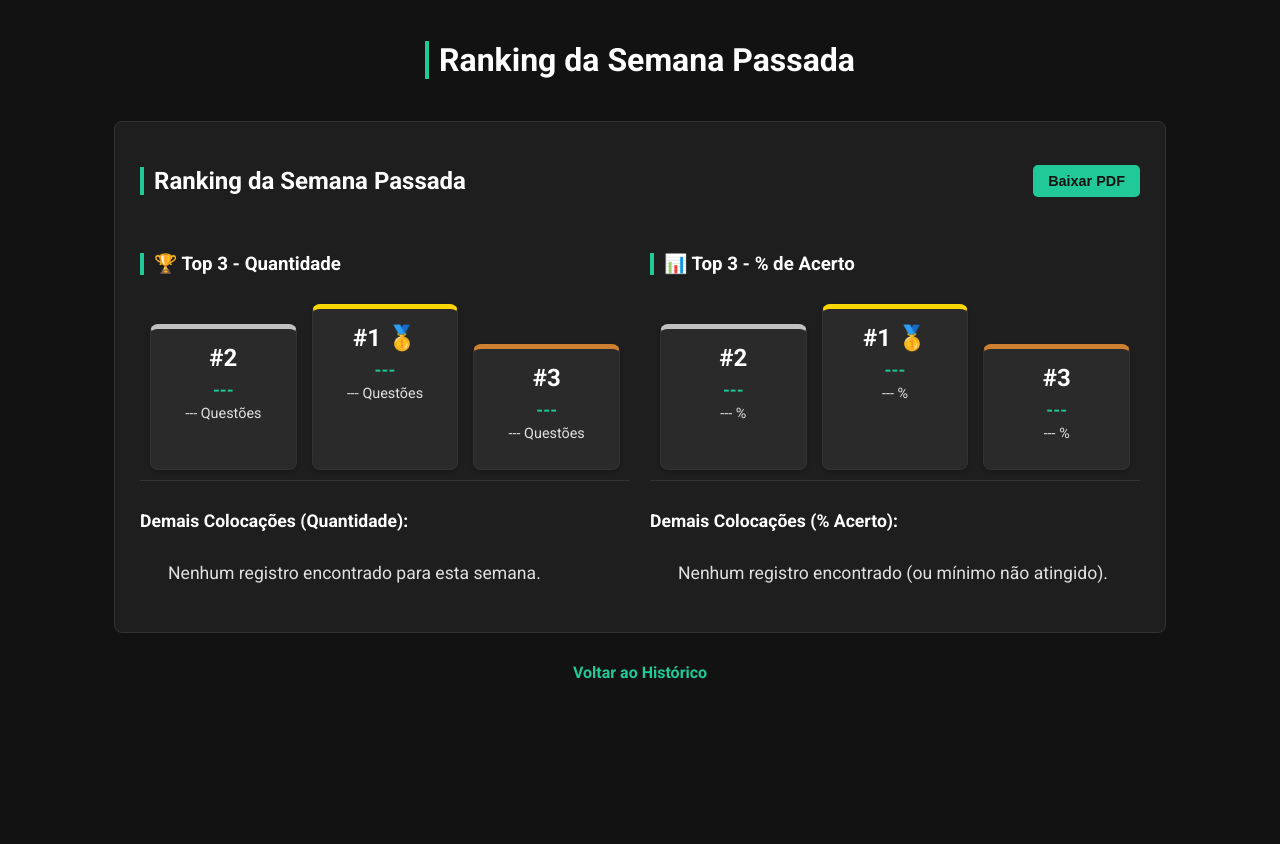
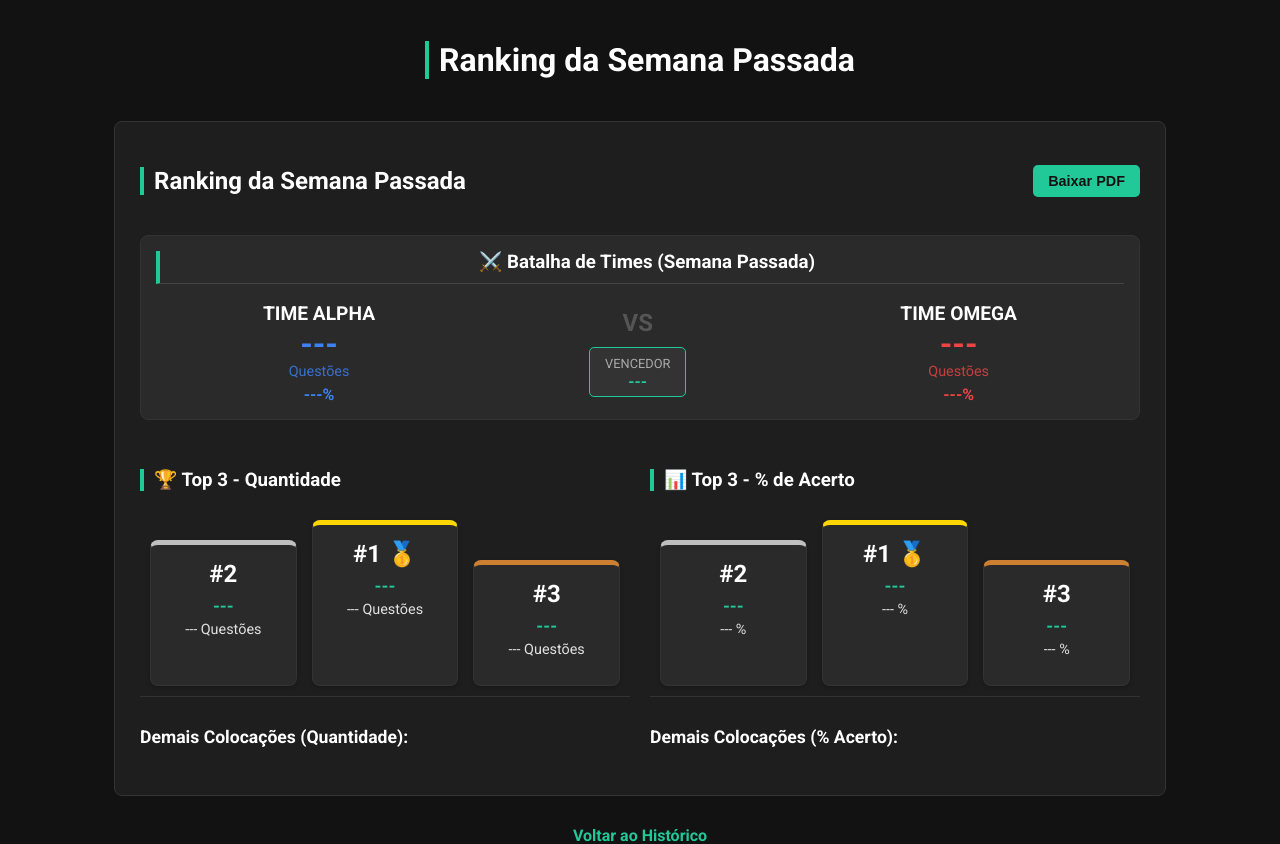
Before and after one commit to jvsouza01/mentoria-odisseia, a Flask app: page /ranking-semana-passada in a window 1280 px wide. Shown: the top 844 px of the page. Before the commit the page ends 679 px from the top, so only its background shows below. Run offline with Flask 3, Linux system fonts and the light colour scheme; data that the repository does not hold is empty; some libraries are stand-ins or nearby versions.

Commit message:
Atualização relatório semanal

```diff
--- a/app.py
+++ b/app.py
@@ -343,24 +343,51 @@ def get_rankings_gerais():
 
 @app.route('/api/rankings/semana-passada', methods=['GET'])
 def get_rankings_semana_passada():
-    start_of_current_week = get_start_of_week()
-    end_of_last_week = start_of_current_week - timedelta(seconds=1)
-    start_of_last_week = start_of_current_week - timedelta(days=7)
+    # 1. Definição das datas
+    hoje = hora_brasil()
+    dias_para_inicio_semana = hoje.weekday()
+    inicio_esta_semana = hoje - timedelta(days=dias_para_inicio_semana)
+    inicio_esta_semana = inicio_esta_semana.replace(hour=0, minute=0, second=0, microsecond=0)
+
+    fim_semana_passada = inicio_esta_semana - timedelta(seconds=1)
+    inicio_semana_passada = inicio_esta_semana - timedelta(days=7)
 
     conn = db.session.connection()
-    params = {'start': start_of_last_week, 'end': end_of_last_week}
+    params = {'start': inicio_semana_passada, 'end': fim_semana_passada}
 
-    # 1. Ranking de Quantidade (SEM LIMITE - Mostra todos)
+    # 2. Rankings Individuais
     query_qtd = text('SELECT a.nome, SUM(r.quantidade_questoes) as total FROM registros_questoes r JOIN alunos a ON a.id = r.aluno_id WHERE r.data_registro BETWEEN :start AND :end GROUP BY a.nome ORDER BY total DESC')
     ranking_quantidade = conn.execute(query_qtd, params).mappings().all()
 
-    # 2. Ranking de Percentual (SEM LIMITE)
     query_perc = text('SELECT a.nome, (SUM(r.acertos) * 100.0 / SUM(r.quantidade_questoes)) as percentual FROM registros_questoes r JOIN alunos a ON a.id = r.aluno_id WHERE r.data_registro BETWEEN :start AND :end GROUP BY a.nome HAVING SUM(r.quantidade_questoes) > 20 ORDER BY percentual DESC')
     ranking_percentual = conn.execute(query_perc, params).mappings().all()
 
+    #Cálculo da Batalha de Times (Nesse período)
+    def calcular_time(nome_time):
+        sql = text("""
+            SELECT SUM(r.quantidade_questoes) as total_q, SUM(r.acertos) as total_a
+            FROM registros_questoes r
+            JOIN alunos a ON a.id = r.aluno_id
+            WHERE a.time = :time AND r.data_registro BETWEEN :start AND :end
+        """)
+        res = conn.execute(sql, {'time': nome_time, 'start': inicio_semana_passada, 'end': fim_semana_passada}).first()
+        total_q = res.total_q if res and res.total_q else 0
+        total_a = res.total_a if res and res.total_a else 0
+        precisao = (total_a / total_q * 100) if total_q > 0 else 0
+        return {'questoes': total_q, 'precisao': round(precisao, 2)}
+
+    alpha = calcular_time('Alpha')
+    omega = calcular_time('Omega')
+
+    # Define vencedor baseado em quantidade
+    vencedor = "EMPATE"
+    if alpha['questoes'] > omega['questoes']: vencedor = "ALPHA 🔵"
+    elif omega['questoes'] > alpha['questoes']: vencedor = "OMEGA 🔴"
+
     return jsonify({
         'quantidade': [dict(row) for row in ranking_quantidade],
-        'percentual': [dict(row) for row in ranking_percentual]
+        'percentual': [dict(row) for row in ranking_percentual],
+        'batalha': {'Alpha': alpha, 'Omega': omega, 'vencedor': vencedor}
     })
 # --- ROTAS DE GERENCIAMENTO DE SIMULADOS ---
 @app.route('/gerenciar-simulados')
--- a/static/ranking_semana_passada.js
+++ b/static/ranking_semana_passada.js
@@ -1,131 +1,116 @@
-// Garante que as bibliotecas jsPDF e html2canvas estejam carregadas
-const { jsPDF } = window.jspdf;
-// html2canvas é adicionado globalmente
+document.addEventListener('DOMContentLoaded', async () => {
 
-document.addEventListener('DOMContentLoaded', () => {
-    // IDs para as Listas (Demais Colocações)
-    const rankingQtdPassadaLista = document.getElementById('ranking-quantidade-passada-lista');
-    const rankingPercPassadaLista = document.getElementById('ranking-percentual-passada-lista');
-
-    // Seletores para o botão de PDF e o card completo
-    const btnPdfSemanaPassada = document.getElementById('btn-pdf-semana-passada');
-    const cardParaImprimir = document.getElementById('card-semana-passada');
-
-    // Função para buscar o ranking da SEMANA PASSADA e preencher o HTML
-    async function carregarRankingSemanaPassada() {
+    // Função para carregar os dados
+    async function carregarRanking() {
         try {
             const response = await fetch('/api/rankings/semana-passada');
-            if (!response.ok) {
-                 throw new Error(`HTTP error! status: ${response.status}`);
-            }
-            const rankings = await response.json();
+            const data = await response.json();
 
-            // --- Lógica para Ranking de Quantidade ---
-            // Limpa o pódio de Quantidade (Define valores padrão)
-            ['1', '2', '3'].forEach(rank => {
-                const nameEl = document.getElementById(`podium-qtd-passada-${rank}-name`);
-                const scoreEl = document.getElementById(`podium-qtd-passada-${rank}-score`);
-                if (nameEl) nameEl.textContent = '---';
-                if (scoreEl) scoreEl.textContent = '--- Questões';
-            });
-            rankingQtdPassadaLista.innerHTML = ''; // Limpa a lista de demais colocações
+            // --- 1. Preencher Batalha de Times ---
+            if (data.batalha) {
+                document.getElementById('bat-alpha-qtd').innerText = data.batalha.Alpha.questoes;
+                document.getElementById('bat-alpha-perc').innerText = data.batalha.Alpha.precisao + '%';
 
-            if (rankings.quantidade && rankings.quantidade.length > 0) {
-                const top3Qtd = rankings.quantidade.slice(0, 3);
-                const restoQtd = rankings.quantidade.slice(3);
+                document.getElementById('bat-omega-qtd').innerText = data.batalha.Omega.questoes;
+                document.getElementById('bat-omega-perc').innerText = data.batalha.Omega.precisao + '%';
 
-                // Preenche o pódio de Quantidade
-                top3Qtd.forEach((item, index) => {
-                    const rank = index + 1;
-                    const nameEl = document.getElementById(`podium-qtd-passada-${rank}-name`);
-                    const scoreEl = document.getElementById(`podium-qtd-passada-${rank}-score`);
-                    if (nameEl) nameEl.textContent = item.nome;
-                    if (scoreEl) scoreEl.textContent = `${item.total} Questões`;
-                });
-
-                // Preenche a lista do restante (4º em diante)
-                if (restoQtd.length > 0) {
-                    restoQtd.forEach((item, index) => {
-                        const li = document.createElement('li');
-                        li.textContent = `${index + 4}. ${item.nome} - ${item.total} questões`;
-                        rankingQtdPassadaLista.appendChild(li);
-                    });
-                }
-            } else {
-                rankingQtdPassadaLista.innerHTML = '<li>Nenhum registro encontrado para esta semana.</li>';
+                document.getElementById('bat-vencedor').innerText = data.batalha.vencedor;
             }
 
-            // --- Lógica para Ranking de Percentual ---
-            // Limpa o pódio de Percentual
-            ['1', '2', '3'].forEach(rank => {
-                const nameEl = document.getElementById(`podium-perc-passada-${rank}-name`);
-                const scoreEl = document.getElementById(`podium-perc-passada-${rank}-score`);
-                if (nameEl) nameEl.textContent = '---';
-                if (scoreEl) scoreEl.textContent = '--- %';
-            });
-            rankingPercPassadaLista.innerHTML = ''; // Limpa a lista
+            // --- 2. Preencher Pódios Individuais ---
+            preencherPodio('qtd-passada', data.quantidade, 'Questões', 'total');
+            preencherPodio('perc-passada', data.percentual, '%', 'percentual');
 
-            if (rankings.percentual && rankings.percentual.length > 0) {
-                const top3Perc = rankings.percentual.slice(0, 3);
-                const restoPerc = rankings.percentual.slice(3);
-
-                // Preenche o pódio de Percentual
-                top3Perc.forEach((item, index) => {
-                    const rank = index + 1;
-                    const nameEl = document.getElementById(`podium-perc-passada-${rank}-name`);
-                    const scoreEl = document.getElementById(`podium-perc-passada-${rank}-score`);
-                    if (nameEl) nameEl.textContent = item.nome;
-                    if (scoreEl) scoreEl.textContent = `${parseFloat(item.percentual).toFixed(2)}%`;
-                });
-
-                // Preenche a lista do restante (4º em diante)
-                if (restoPerc.length > 0) {
-                    restoPerc.forEach((item, index) => {
-                        const li = document.createElement('li');
-                        li.textContent = `${index + 4}. ${item.nome} - ${parseFloat(item.percentual).toFixed(2)}%`;
-                        rankingPercPassadaLista.appendChild(li);
-                    });
-                }
-            } else {
-                rankingPercPassadaLista.innerHTML = '<li>Nenhum registro encontrado (ou mínimo não atingido).</li>';
-            }
+            // --- 3. Preencher Listas (Demais colocados) ---
+            preencherLista('ranking-quantidade-passada-lista', data.quantidade, 'Questões', 'total');
+            preencherLista('ranking-percentual-passada-lista', data.percentual, '%', 'percentual');
 
         } catch (error) {
-            console.error('Erro ao carregar ranking da semana passada:', error);
-            rankingQtdPassadaLista.innerHTML = '<li>Erro ao carregar ranking.</li>';
-            rankingPercPassadaLista.innerHTML = '<li>Erro ao carregar ranking.</li>';
+            console.error("Erro ao carregar ranking:", error);
         }
     }
 
-    // --- Função para Gerar o PDF (Código idêntico ao anterior) ---
-    function gerarPDF() {
-        console.log('Iniciando geração de PDF para Ranking Semana Passada...');
-        btnPdfSemanaPassada.style.display = 'none'; // Esconde o botão
+    // Função Auxiliar: Preencher Pódio (Top 3)
+    function preencherPodio(prefixo, lista, unidade, campoValor) {
+        // Limpa
+        [1, 2, 3].forEach(i => {
+            document.getElementById(`podium-${prefixo}-${i}-name`).innerText = '---';
+            document.getElementById(`podium-${prefixo}-${i}-score`).innerText = `--- ${unidade}`;
+        });
 
-        html2canvas(cardParaImprimir, {
-            scale: 2,
-            backgroundColor: null,
-            onclone: (documentClone) => {
-                // Força o fundo escuro do card no print do PDF
-                documentClone.getElementById('card-semana-passada').style.backgroundColor = 'var(--card-dark)';
-            }
-        }).then(canvas => {
-            btnPdfSemanaPassada.style.display = 'block'; // Mostra o botão
-            const imgData = canvas.toDataURL('image/png');
-            const pdf = new jsPDF('p', 'mm', 'a4');
-            const pdfWidth = pdf.internal.pageSize.getWidth();
-            const pdfHeight = (canvas.height * pdfWidth) / canvas.width;
-            pdf.addImage(imgData, 'PNG', 0, 0, pdfWidth, pdfHeight);
-            pdf.save('ranking_semana_passada.pdf');
-        }).catch(err => {
-            console.error('Erro ao gerar PDF para Ranking Semana Passada:', err);
-            btnPdfSemanaPassada.style.display = 'block'; // Garante que o botão reapareça
-        });
+        if (lista.length > 0) { // 1º Lugar
+            const p1 = lista[0];
+            document.getElementById(`podium-${prefixo}-1-name`).innerText = p1.nome;
+            let val1 = p1[campoValor];
+            if(unidade === '%') val1 = parseFloat(val1).toFixed(2);
+            document.getElementById(`podium-${prefixo}-1-score`).innerText = `${val1} ${unidade}`;
+        }
+        if (lista.length > 1) { // 2º Lugar
+            const p2 = lista[1];
+            document.getElementById(`podium-${prefixo}-2-name`).innerText = p2.nome;
+            let val2 = p2[campoValor];
+            if(unidade === '%') val2 = parseFloat(val2).toFixed(2);
+            document.getElementById(`podium-${prefixo}-2-score`).innerText = `${val2} ${unidade}`;
+        }
+        if (lista.length > 2) { // 3º Lugar
+            const p3 = lista[2];
+            document.getElementById(`podium-${prefixo}-3-name`).innerText = p3.nome;
+            let val3 = p3[campoValor];
+            if(unidade === '%') val3 = parseFloat(val3).toFixed(2);
+            document.getElementById(`podium-${prefixo}-3-score`).innerText = `${val3} ${unidade}`;
+        }
     }
 
-    // Adiciona o listener ao botão de PDF
-    btnPdfSemanaPassada.addEventListener('click', gerarPDF);
+    // Função Auxiliar: Preencher Lista (Do 4º em diante)
+    function preencherLista(elementId, lista, unidade, campoValor) {
+        const ol = document.getElementById(elementId);
+        ol.innerHTML = '';
 
-    // Carrega os rankings ao carregar a página
-    carregarRankingSemanaPassada();
+        // Começa do índice 3 (que é o 4º colocado)
+        for (let i = 3; i < lista.length; i++) {
+            const item = lista[i];
+            let valor = item[campoValor];
+            if(unidade === '%') valor = parseFloat(valor).toFixed(2);
+
+            const li = document.createElement('li');
+            li.innerHTML = `
+                <span>${i + 1}. ${item.nome}</span>
+                <strong>${valor} ${unidade}</strong>
+            `;
+            ol.appendChild(li);
+        }
+    }
+
+    // --- Lógica do PDF ---
+    document.getElementById('btn-pdf-semana-passada').addEventListener('click', () => {
+        const { jsPDF } = window.jspdf;
+        const elemento = document.getElementById('card-semana-passada');
+        const botao = document.getElementById('btn-pdf-semana-passada');
+
+        // Esconde o botão temporariamente para não sair na foto
+        botao.style.display = 'none';
+
+        html2canvas(elemento, {
+            backgroundColor: "#1e1e1e",
+            scale: 2
+        }).then(canvas => {
+            const imgData = canvas.toDataURL('image/png');
+            const pdf = new jsPDF('l', 'mm', 'a4');
+
+            const pdfWidth = pdf.internal.pageSize.getWidth();
+            const pdfHeight = pdf.internal.pageSize.getHeight();
+
+            // Ajusta proporção para caber na folha
+            const imgProps = pdf.getImageProperties(imgData);
+            const imgHeight = (imgProps.height * pdfWidth) / imgProps.width;
+
+            pdf.addImage(imgData, 'PNG', 0, 10, pdfWidth, imgHeight);
+            pdf.save("Ranking_Semana_Passada_Odisseia.pdf");
+
+            // Mostra o botão de volta
+            botao.style.display = 'block';
+        });
+    });
+
+    carregarRanking();
 });
--- a/templates/ranking_semana_passada.html
+++ b/templates/ranking_semana_passada.html
@@ -14,11 +14,41 @@
 
     <div class="container" style="flex-direction: column; align-items: center; gap: 30px;">
         <section id="card-semana-passada" class="ranking-section" style="width: 100%; max-width: 1000px;">
+
             <div style="display: flex; justify-content: space-between; align-items: center; margin-bottom: 20px;">
                  <h2>Ranking da Semana Passada</h2>
                  <button id="btn-pdf-semana-passada" class="action-button">Baixar PDF</button>
             </div>
 
+            <div style="margin-bottom: 30px; background-color: var(--input-bg); border: 1px solid var(--border-color); padding: 15px; border-radius: 8px;">
+                <h3 style="text-align: center; margin-top: 0; color: #fff; border-bottom: 1px solid #444; padding-bottom: 10px;">
+                    ⚔️ Batalha de Times (Semana Passada)
+                </h3>
+
+                <div style="display: flex; justify-content: space-around; align-items: center; margin-top: 15px; text-align: center;">
+                    <div style="color: #3b82f6;">
+                        <h4 style="margin:0; font-size: 1.2em;">TIME ALPHA</h4>
+                        <div id="bat-alpha-qtd" style="font-size: 2em; font-weight: bold;">---</div>
+                        <div style="font-size: 0.9em; opacity: 0.8;">Questões</div>
+                        <div id="bat-alpha-perc" style="font-size: 1em; font-weight: bold; margin-top: 5px;">---%</div>
+                    </div>
+
+                    <div style="display: flex; flex-direction: column; align-items: center;">
+                        <span style="font-size: 1.5em; font-weight: bold; color: #555;">VS</span>
+                        <div style="margin-top: 10px; background: #333; padding: 5px 15px; border-radius: 5px; border: 1px solid var(--primary-green);">
+                            <span style="font-size: 0.8em; color: #aaa;">VENCEDOR</span><br>
+                            <span id="bat-vencedor" style="font-weight: bold; color: var(--primary-green);">---</span>
+                        </div>
+                    </div>
+
+                    <div style="color: #ef4444;">
+                        <h4 style="margin:0; font-size: 1.2em;">TIME OMEGA</h4>
+                        <div id="bat-omega-qtd" style="font-size: 2em; font-weight: bold;">---</div>
+                        <div style="font-size: 0.9em; opacity: 0.8;">Questões</div>
+                        <div id="bat-omega-perc" style="font-size: 1em; font-weight: bold; margin-top: 5px;">---%</div>
+                    </div>
+                </div>
+            </div>
             <div class="ranking-columns-container" style="display: flex; flex-wrap: wrap; gap: 20px; justify-content: space-between;">
 
                 <div class="ranking-column" style="flex: 1; min-width: 350px;">
@@ -67,7 +97,8 @@
                     <ol id="ranking-percentual-passada-lista"></ol>
                 </div>
 
-            </div> </section>
+            </div>
+        </section>
     </div>
 
     <a href="/historico-questoes" style="display: block; text-align: center; margin-top: 30px; font-weight: bold;">Voltar ao Histórico</a>
```
